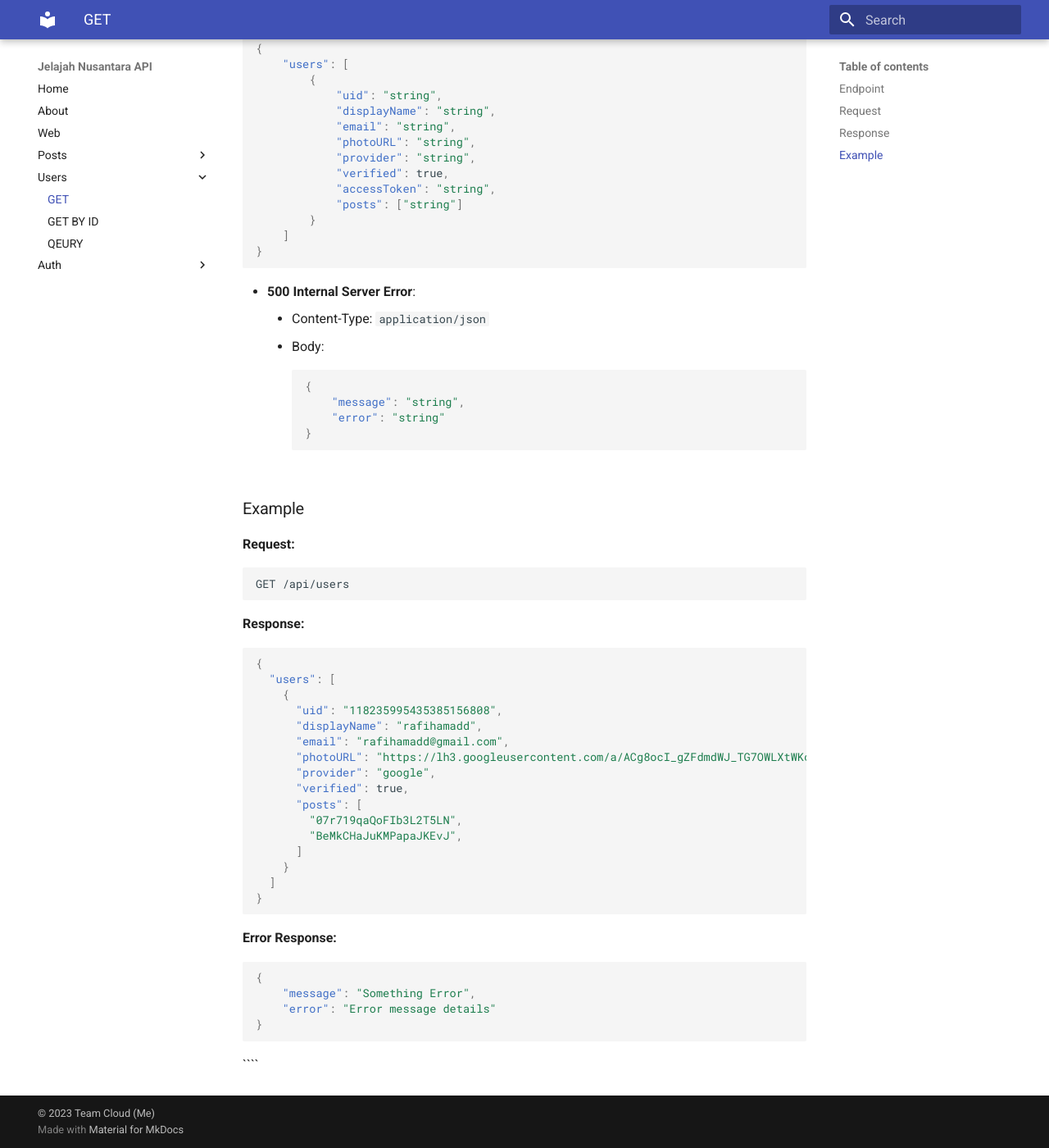
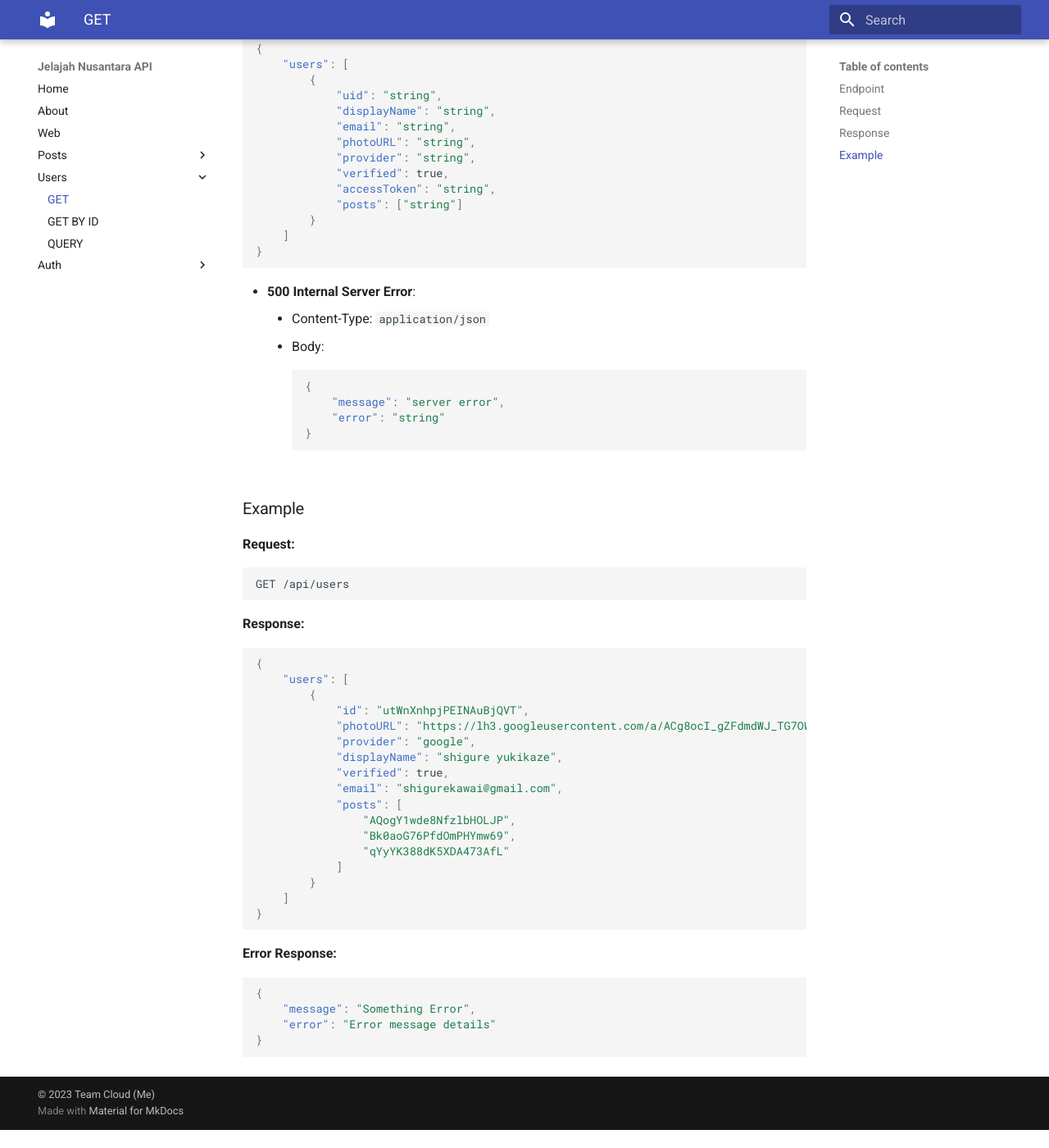
Before and after one commit to buryne/capstone-api-docs, an MkDocs documentation site: the page built from docs/users/get-user.md, in a window 1280 px wide and 1400 px high, scrolled down 576 px. Shown: the whole window at 82% size. Built offline with MkDocs 1.6.1 and Material for MkDocs 9.7.7, drawn with Linux system fonts in a browser that asks for light colours; after the commit the page ends 1954 px from its top, so only the background shows below that.

Commit message:
fix: link error

`````diff
--- a/docs/users/get-user.md
+++ b/docs/users/get-user.md
@@ -39,7 +39,7 @@ No request body is required.
     -   Body:
         ```json
         {
-            "message": "string",
+            "message": "server error",
             "error": "string"
         }
         ```
@@ -52,24 +52,26 @@ No request body is required.
 GET /api/users
 
 ```
+
 **Response:**
 
 ```json
 {
-  "users": [
-    {
-      "uid": "118235995435385156808",
-      "displayName": "rafihamadd",
-      "email": "rafihamadd@gmail.com",
-      "photoURL": "https://lh3.googleusercontent.com/a/ACg8ocI_gZFdmdWJ_TG7OWLXtWKcB-qmxIBUmnHlDd3Db4XRAg=s96-c",
-      "provider": "google",
-      "verified": true,
-      "posts": [
-        "07r719qaQoFIb3L2T5LN",
-        "BeMkCHaJuKMPapaJKEvJ",
-      ]
-    }
-  ]
+    "users": [
+        {
+            "id": "utWnXnhpjPEINAuBjQVT",
+            "photoURL": "https://lh3.googleusercontent.com/a/ACg8ocI_gZFdmdWJ_TG7OWLXtWKcB-qmxIBUmnHlDd3Db4XRAg=s96-c",
+            "provider": "google",
+            "displayName": "shigure yukikaze",
+            "verified": true,
+            "email": "shigurekawai@gmail.com",
+            "posts": [
+                "AQogY1wde8NfzlbHOLJP",
+                "Bk0aoG76PfdOmPHYmw69",
+                "qYyYK388dK5XDA473AfL"
+            ]
+        }
+    ]
 }
 ```
 
@@ -81,4 +83,3 @@ GET /api/users
     "error": "Error message details"
 }
 ```
-````
--- a/mkdocs.yml
+++ b/mkdocs.yml
@@ -12,11 +12,11 @@ nav:
           - "POST": posts/post-post.md
           - "PATCH": posts/update-post.md
           - "DELETE": posts/delete-post.md
-          - "QEURY": posts/query-post.md
+          - "QUERY": posts/query-post.md
     - Users:
           - "GET": users/get-user.md
           - "GET BY ID": users/get-user-id.md
-          - "QEURY": users/query-user.md
+          - "QUERY": users/query-user.md
 
     - Auth:
           - "GET": auth/login.md
`````
Also changed, not shown: docs/posts/query-post.md (+6 -8 lines), docs/users/get-user-id.md (added, +80 -0 lines).
